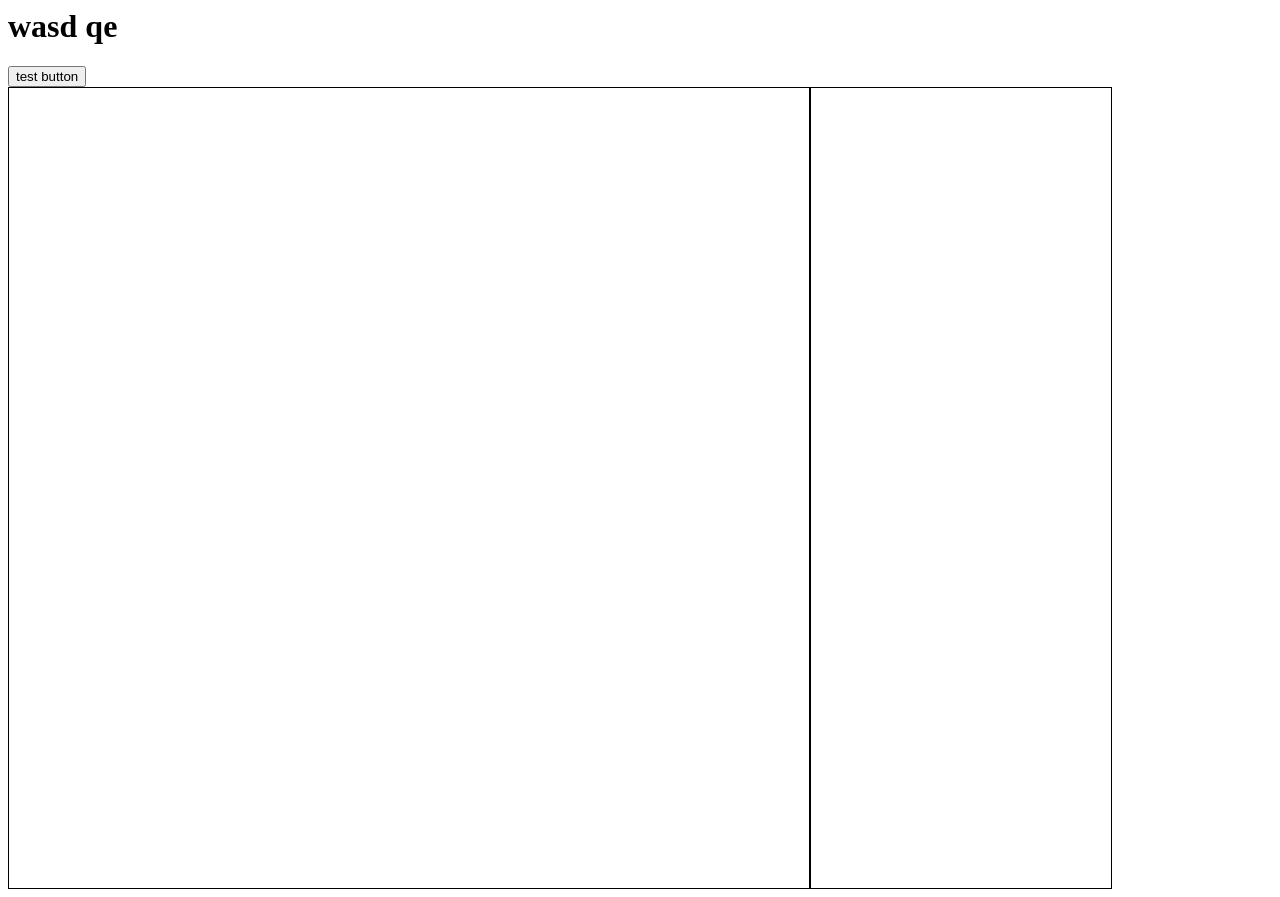
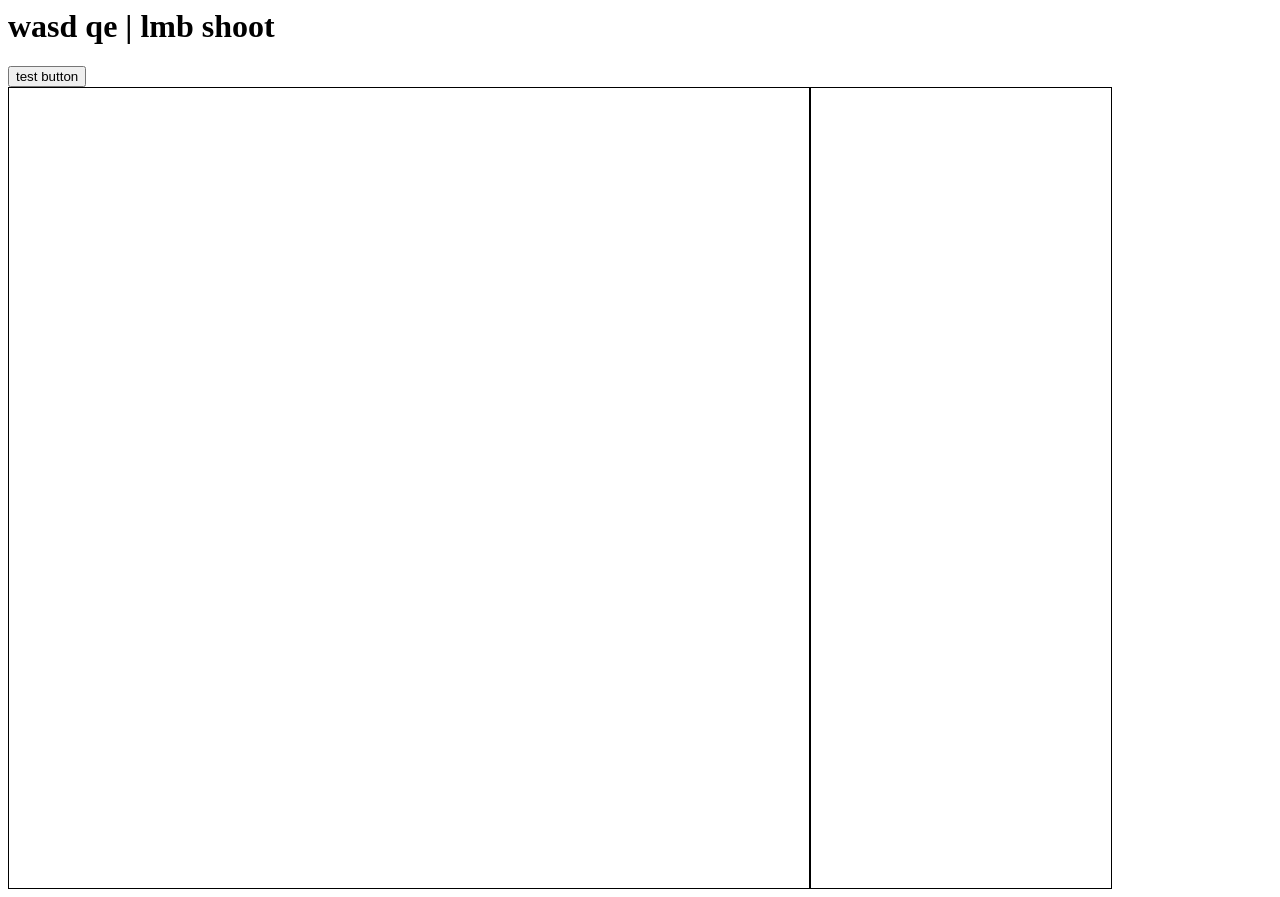
Before and after one commit to haha-XD/thisisindeedagame, a website: page public/index.html in a window 1280 px wide. Drawn offline with Linux system fonts and the light colour scheme.

Commit message:
my netcode is sus

```diff
--- a/public/index.html
+++ b/public/index.html
@@ -3,7 +3,7 @@
 		<link rel="stylesheet" type="text/css" href="./css/main.css">
 	</head>
 	<body>
-		<h1>wasd qe</h1>
+		<h1>wasd qe | lmb shoot</h1>
 		<div id="positionStatus"></div>
 		<button id="testButton">test button</button>
 		<br>
```
